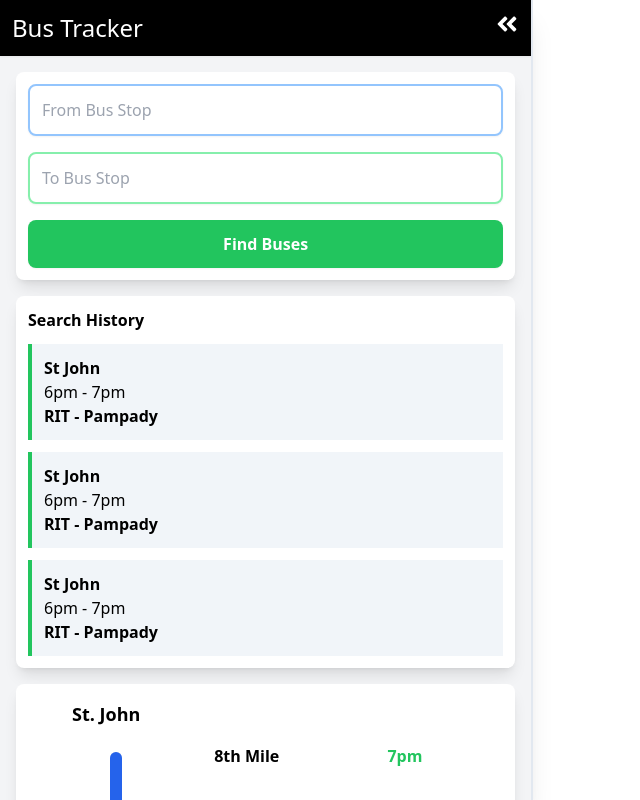
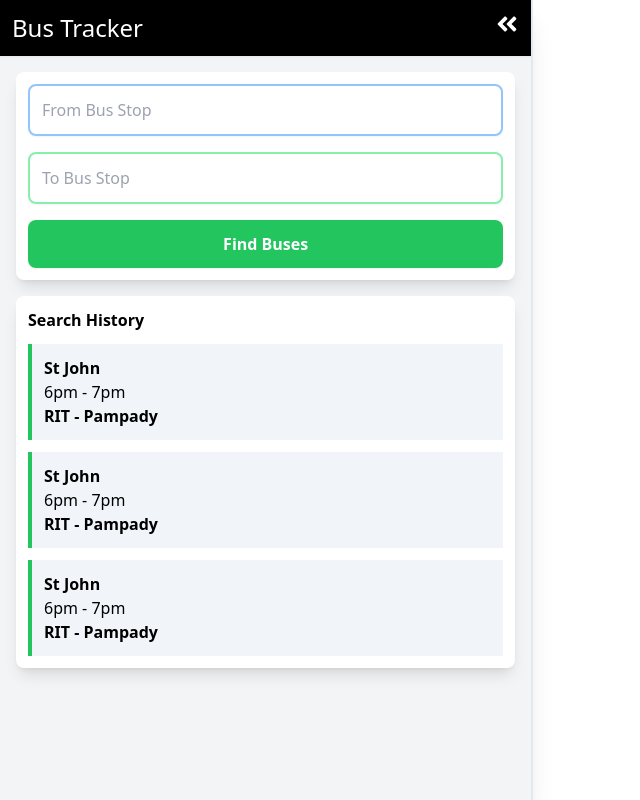
Before and after one commit to Ayush2020012016/BusTracker, a React (Create React App) app in the folder react-bus-tracker/: page / in a window 1280 px wide. Shown: the whole page, without its empty margins (0-640 px from the left). Built offline with nearby package versions, Linux system fonts and the light colour scheme.

Commit message:
First Route /busroute Implemented

```diff
--- a/react-bus-tracker/src/Components/NavPane.js
+++ b/react-bus-tracker/src/Components/NavPane.js
@@ -1,29 +1,43 @@
-import React from 'react'
-import NavBar from './NavBar'
-import History from './History'
-import SearchBus from './SearchBus'
-import BusView from './BusView'
-import { useState } from 'react'
-import BusRoute from './BusRoute'
+import React from "react";
+import NavBar from "./NavBar";
+import History from "./History";
+import SearchBus from "./SearchBus";
+import BusView from "./BusView";
+import { useState } from "react";
+import BusRoute from "./BusRoute";
+import { BrowserRouter, Routes, Route } from "react-router-dom";
 
 const NavPane = () => {
+  const searchAPICall = (e) => {
+    console.log(e);
+  };
 
-  const searchAPICall = (e) => {
-    console.log(e)
-  }
-
-  const [toggleBusView, setToggleBusView] = useState(false)
+  const [toggleBusView, setToggleBusView] = useState(false);
   // const [toggleArrow, setToggleArrow] = useState(false)
 
   return (
-    <div className="h-screen w-5/12 border-r-2 border-slate-200 shadow-xl bg-gray-100 overflow-y-auto">
-        <NavBar show={toggleBusView} goBack={()=>setToggleBusView(!toggleBusView)}/>
-        {toggleBusView ? '' : <SearchBus onClick={()=>setToggleBusView(!toggleBusView)} search={searchAPICall}/>}
-        {toggleBusView ? <BusView />: ''}
-        {toggleBusView ? '' : <History/>}
-        <BusRoute/>
-    </div>
-  )
-}
+    <BrowserRouter>
+      <div className="h-screen w-5/12 border-r-2 border-slate-200 shadow-xl bg-gray-100 overflow-y-auto">
+        <NavBar
+          show={toggleBusView}
+          goBack={() => setToggleBusView(!toggleBusView)}
+        />
+        {toggleBusView ? (
+          ""
+        ) : (
+          <SearchBus
+            onClick={() => setToggleBusView(!toggleBusView)}
+            search={searchAPICall}
+          />
+        )}
+        {toggleBusView ? <BusView /> : ""}
+        {toggleBusView ? "" : <History />}
+        <Routes>
+          <Route path="BusTracker/busroute" element={<BusRoute />} />
+        </Routes>
+      </div>
+    </BrowserRouter>
+  );
+};
 
-export default NavPane
+export default NavPane;
```
Also changed, not shown: react-bus-tracker/src/App.js (+3 -4 lines).
